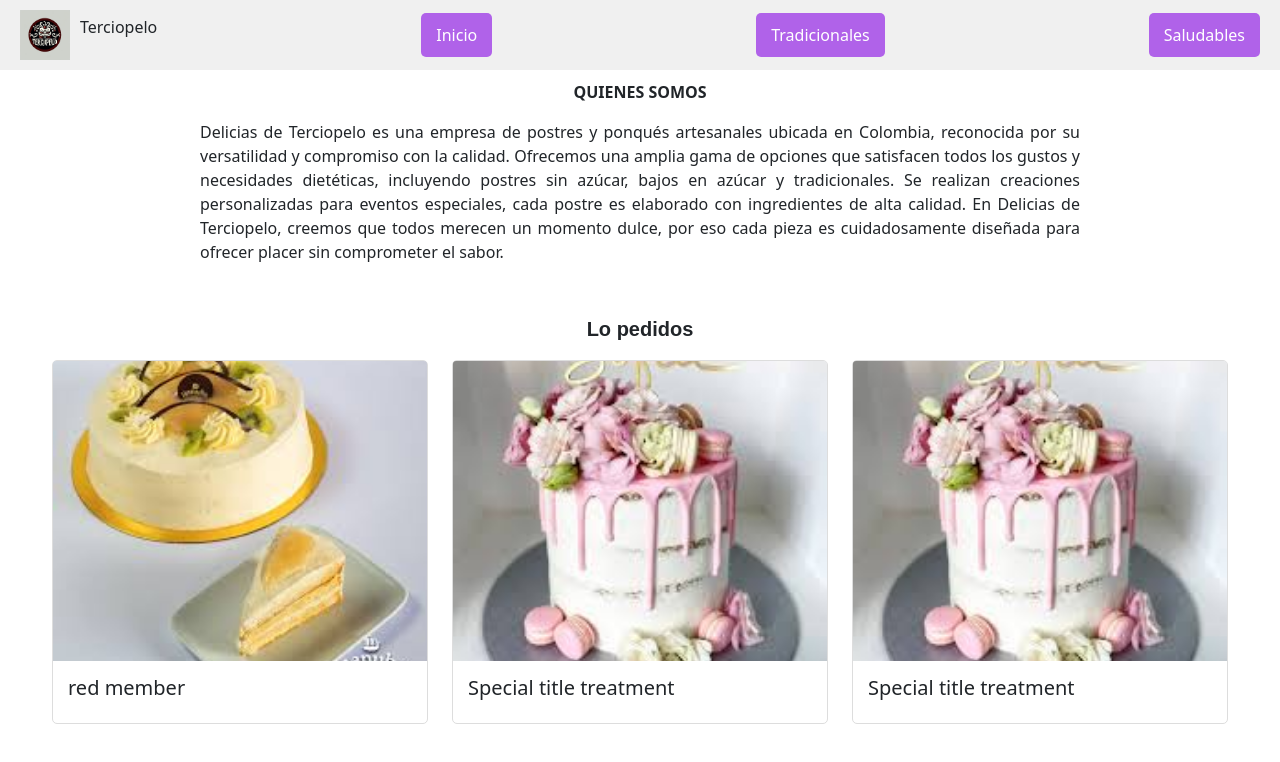
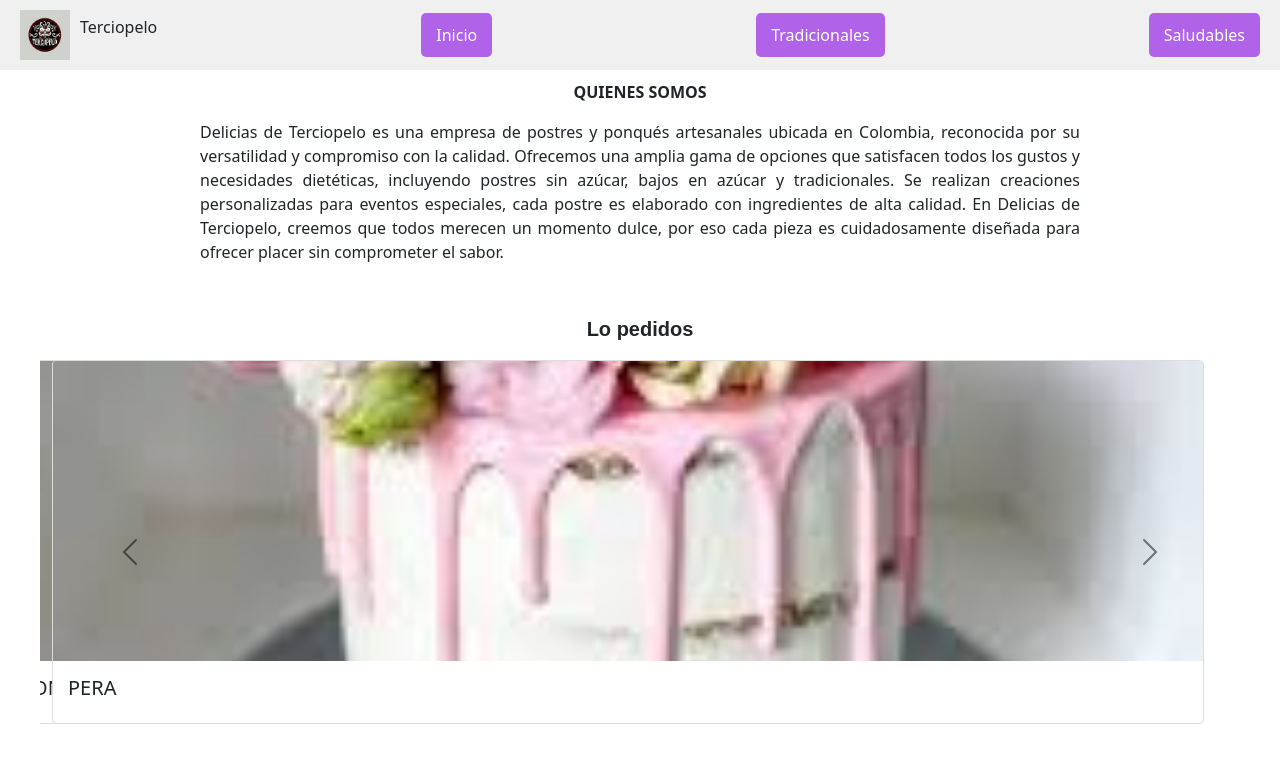
Before and after one commit to AndresMosquera9005/delicias_de_terciopelo, an Angular app in the folder terciopelo/: page / in a window 1280 px wide. Shown: the top 762 px of the page. Built offline with nearby package versions, Linux system fonts and the light colour scheme.

Commit message:
se modifico index.html, lo-mas-vendido.html el css

```diff
--- a/terciopelo/src/app/components/lo-mas-vendido/lo-mas-vendido.component.css
+++ b/terciopelo/src/app/components/lo-mas-vendido/lo-mas-vendido.component.css
@@ -19,12 +19,6 @@
     padding: 15px;
 }
 
-@media (max-width: 768px) {
-    .col-md-4 {
-        flex: 0 0 100%;
-    }
-}
-
 p {
     font-family: Arial, sans-serif;
     font-size: 20px;
@@ -35,3 +29,18 @@ p {
 p:hover {
     transform: scale(1.1);
 }
+
+
+.carousel-control-prev,
+.carousel-control-next {
+    background-color: transparent;
+    filter: invert(1);
+}
+
+/* /////  SOLO @MEDIA  ///// */
+
+@media (max-width: 768px) {
+    .col-md-4 {
+        flex: 0 0 100%;
+    }
+}
--- a/terciopelo/src/app/components/lo-mas-vendido/lo-mas-vendido.component.html
+++ b/terciopelo/src/app/components/lo-mas-vendido/lo-mas-vendido.component.html
@@ -1,8 +1,8 @@
 <p>Lo pedidos</p>
 
-<div class="container">
-    <div class="row">
-        <div class="col-md-4">
+<div id="carouselExampleControls" class="container carousel slide" data-bs-ride="carousel">
+    <div class="row carousel-inner">
+        <div class="col-md-4 carousel-item active">
             <div class="card">
                 <img src="/img/img_ensayo/torta_1.jpeg" class="card-img-top" alt="Imagen de torta">
                 <div class="card-body">
@@ -10,21 +10,37 @@
                 </div>
             </div>
         </div>
-        <div class="col-md-4">
+        <div class="col-md-4 carousel-item active">
             <div class="card">
                 <img src="/img/img_ensayo/torta_2.jpeg" class="card-img-top" alt="Imagen de torta">
                 <div class="card-body">
-                    <h5 class="card-title">Special title treatment</h5>
+                    <h5 class="card-title">lIMON</h5>
                 </div>
             </div>
         </div>
-        <div class="col-md-4">
+        <div class="col-md-4 carousel-item active">
+            <div class="card">
+                <img src="/img/img_ensayo/torta_1.jpeg" class="card-img-top" alt="Imagen de torta">
+                <div class="card-body">
+                    <h5 class="card-title">NARANJA</h5>
+                </div>
+            </div>
+        </div>
+        <div class="col-md-4 carousel-item active">
             <div class="card">
                 <img src="/img/img_ensayo/torta_2.jpeg" class="card-img-top" alt="Imagen de torta">
                 <div class="card-body">
-                    <h5 class="card-title">Special title treatment</h5>
+                    <h5 class="card-title">PERA</h5>
                 </div>
             </div>
         </div>
     </div>
+    <button class="carousel-control-prev" type="button" data-bs-target="#carouselExampleControls" data-bs-slide="prev">
+        <span class="carousel-control-prev-icon" aria-hidden="true"></span>
+        <span class="visually-hidden">Previous</span>
+    </button>
+    <button class="carousel-control-next" type="button" data-bs-target="#carouselExampleControls" data-bs-slide="next">
+        <span class="carousel-control-next-icon" aria-hidden="true"></span>
+        <span class="visually-hidden">Next</span>
+    </button>
 </div>
--- a/terciopelo/src/index.html
+++ b/terciopelo/src/index.html
@@ -19,6 +19,7 @@
 <body>
   <app-root></app-root>
 
+
   <script src="https://cdn.jsdelivr.net/npm/bootstrap@5.3.3/dist/js/bootstrap.bundle.min.js" integrity="sha384-YvpcrYf0tY3lHB60NNkmXc5s9fDVZLESaAA55NDzOxhy9GkcIdslK1eN7N6jIeHz" crossorigin="anonymous"></script>
 </body>
 </html>
```
